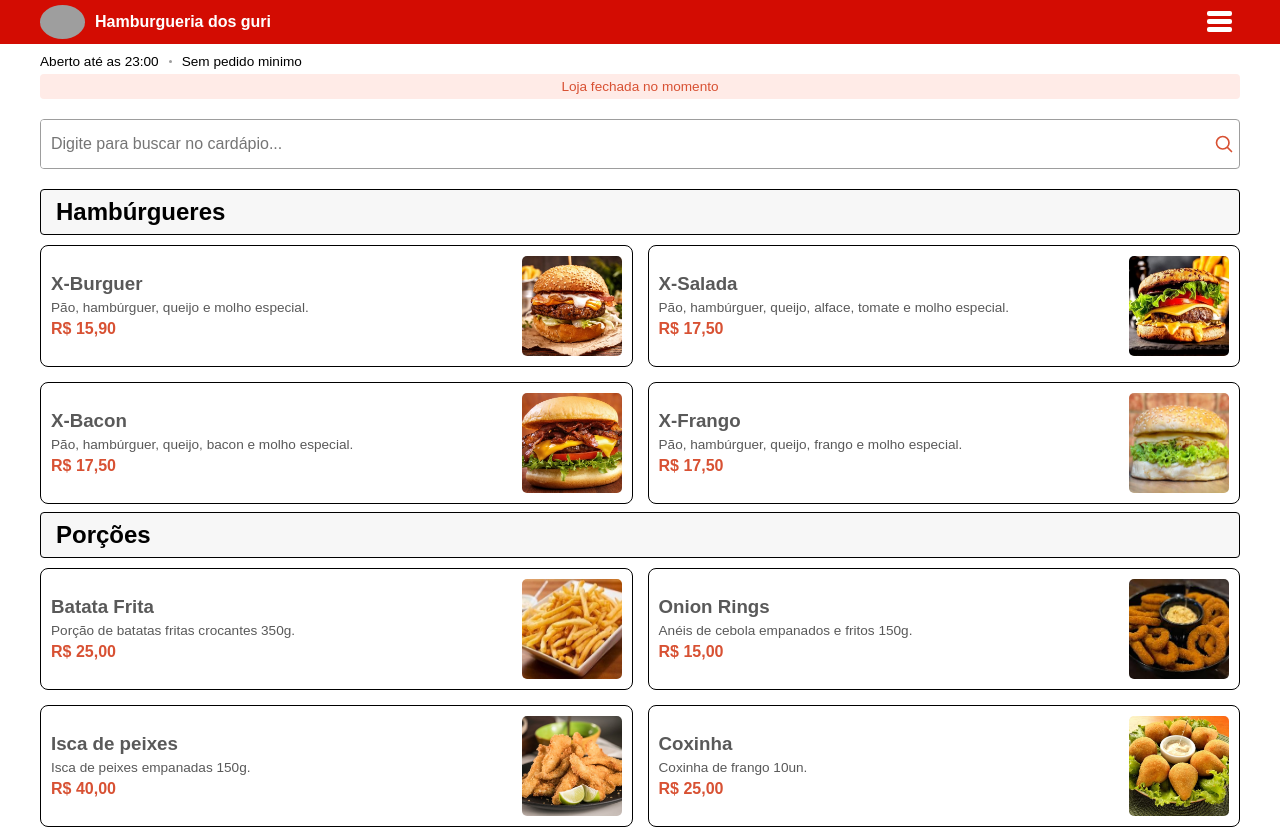
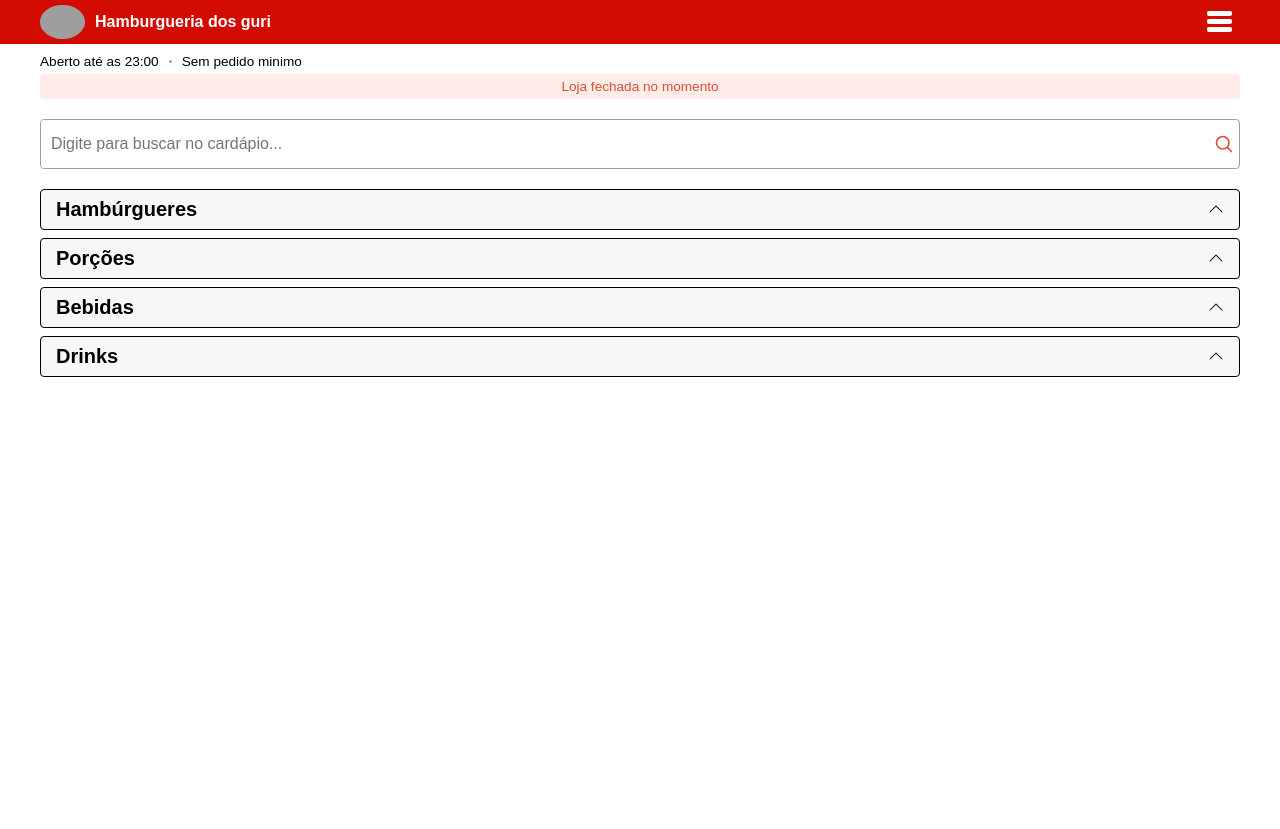
Before and after one commit to alexsmcar/cardapio, a React (Vite) app: page / in a window 1280 px wide. Shown: the top 829 px of the page. After the commit the page ends 800 px from the top, so only its background shows below. Built offline with nearby package versions, Linux system fonts and the light colour scheme; grey boxes are pictures that could not be loaded.

Commit message:
criaçao cardapio

```diff
--- a/src/componets/ItensCardapio.jsx
+++ b/src/componets/ItensCardapio.jsx
@@ -13,7 +13,7 @@ function ItensCardapio({ itens, status }) {
   }
 
   return (
-    <div className={`${style.container}`}>
+    <div className={`${style.container} ${status ? style.active : ""}`}>
       {itens.map(({id, ...el}) => {
         return <div key={id} className={style.cardapioContainer}>
           <div className={style.descricao}>
--- a/src/componets/ItensCardapio.module.css
+++ b/src/componets/ItensCardapio.module.css
@@ -1,8 +1,12 @@
 .container {
-    display: grid;
+    display: none;
     grid-template-columns: 1fr 1fr;
     gap: 15px;
     margin-top: 10px;
+}
+
+.container.active {
+    display: grid;
 }
 
 .cardapioContainer {
@@ -37,3 +41,9 @@
     border-radius: 5px;
     width: 100px;
 }
+
+@media (max-width: 700px) {
+    .container {
+        grid-template-columns: 1fr;
+    }
+}
--- a/src/componets/ItensCategoria.jsx
+++ b/src/componets/ItensCategoria.jsx
@@ -2,22 +2,28 @@ import React, {useState} from "react";
 import style from "./ItensCategoria.module.css";
 import ItensCardapio from "./ItensCardapio";
 
+
+
 function ItensCategoria({ data }) {
-  const [status, setStatus] = useState(false);
-  function handleClick() {
-    setStatus((status) => !status)
+  const [status, setStatus] = useState({});
+  function handleClick(id) {
+    setStatus((prev)=> {
+      return {
+        ...prev,
+        [id]: !prev[id],
+      }
+    })
   }
-  console.log(status)
 
   return (
     <div className={style.container}>
       {data.map(({ id, categoria, itens }) => {
         return (
           <div key={id} className={style.categoriaContainer}>
-            <div className={style.categoria} onClick={handleClick}>
-              <h2>{categoria}</h2>
-            </div>
-            <ItensCardapio itens={itens} status={status} />
+            <button className={style.categoria} onClick={() => handleClick(id)} aria-expanded={status[id] || false}>
+              <h2 className={style.nomeCategoria}>{categoria}</h2>
+            </button>
+            <ItensCardapio itens={itens} status={status[id] || false} />
           </div>
         );
       })}
--- a/src/componets/ItensCategoria.module.css
+++ b/src/componets/ItensCategoria.module.css
@@ -6,7 +6,31 @@
     border-radius: 4px;
     padding: 8px 15px;
     background: #f7f7f7;
+    width: 100%;
 }
+
+.nomeCategoria {
+    display: flex;
+    justify-content: space-between;
+    align-items: center;
+}
+.nomeCategoria::after {
+    content: "";
+    width: 16px;
+    height: 16px;
+    display: block;
+    background: url("../assets/icones/seta.svg");
+    transition: .3s;
+}
+
+.categoria[aria-expanded="true"] .nomeCategoria::after {
+    transform: rotate(180deg);
+}
+
+.seta {
+ transform: rotate(90deg);
+}
+
 
 .categoriaContainer + .categoriaContainer {
     margin-top: 8px;
```
Also changed, not shown: src/assets/icones/seta.svg (added).
